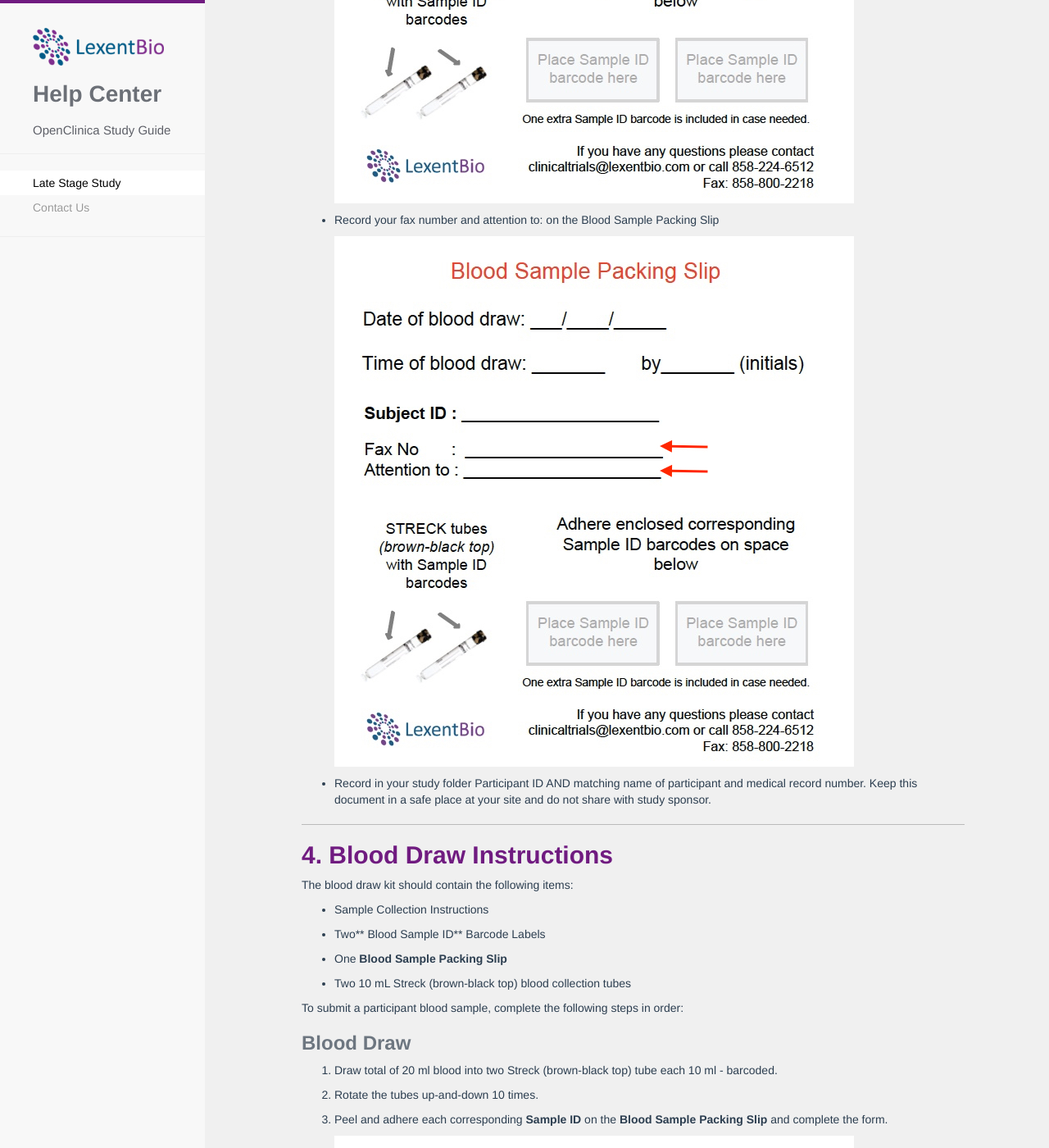
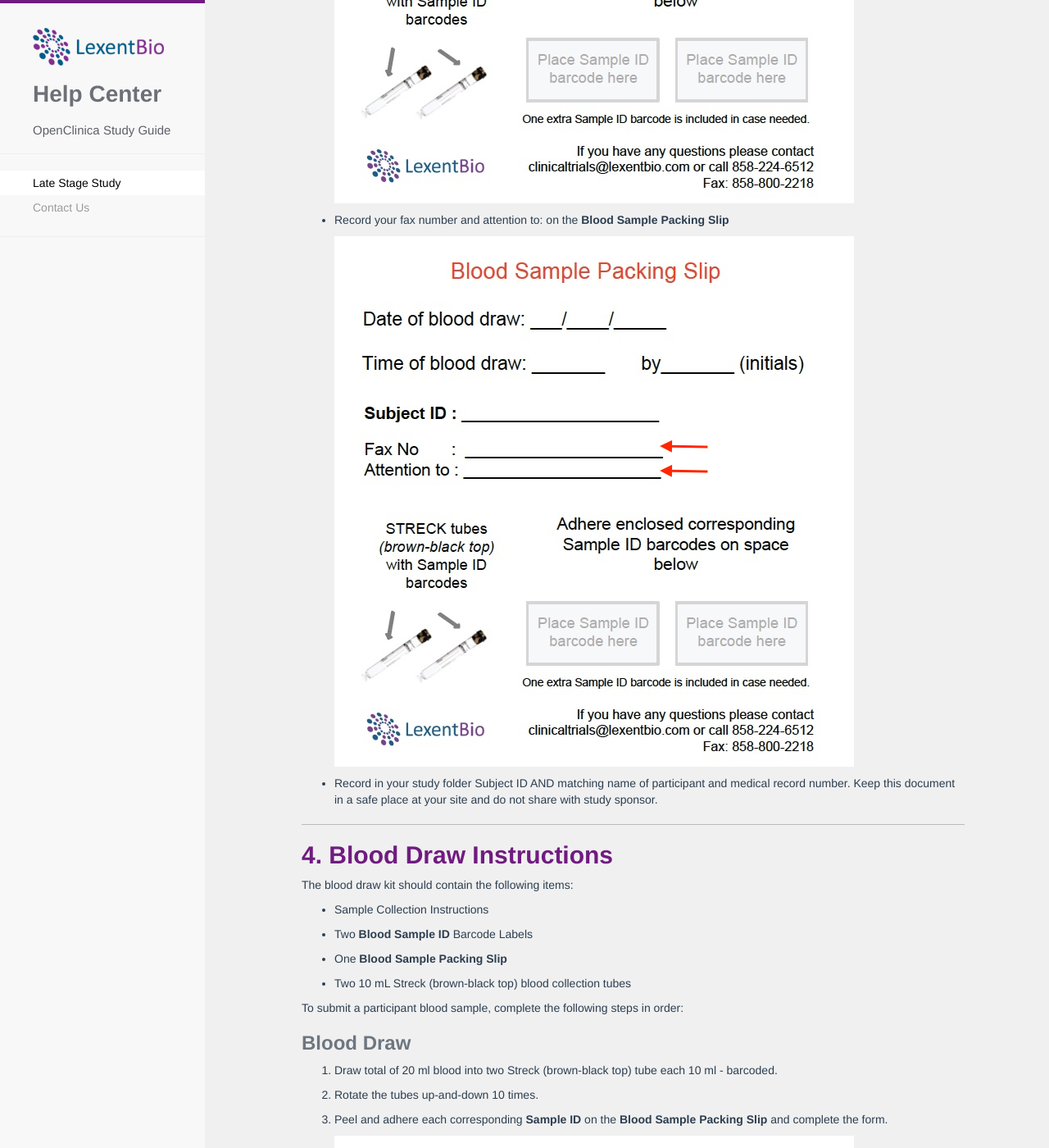
Before and after one commit to lexentbio/openclinica-docs, a Jekyll site: the page built from index.md, in a window 1280 px wide and 1400 px high, scrolled down 3502 px. Shown: the whole window at 82% size. Built offline with Jekyll 4.4.1, drawn with Linux system fonts in a browser that asks for light colours; nearby versions of some CDN libraries; some of the changed text lies outside the part shown.

```diff
--- a/_late_stage_study_steps/blood-draw-instructions.markdown
+++ b/_late_stage_study_steps/blood-draw-instructions.markdown
@@ -8,7 +8,7 @@ The blood draw kit should contain the following items:
 
 * Sample Collection Instructions
 
-* Two\*\* Blood Sample ID\*\* Barcode Labels
+* Two **Blood Sample ID** Barcode Labels
 
 * One **Blood Sample Packing Slip**
 
--- a/_late_stage_study_steps/completing-case-report-forms.markdown
+++ b/_late_stage_study_steps/completing-case-report-forms.markdown
@@ -46,7 +46,7 @@ position: 4
 
 * Choose **Schedule Event.**
 
-* Enter Study Subject ID and select event: **On Therapy Visit**, **Off Therapy Follow-up** or **End of Study **(only when participant drops out of study, is lost to follow-up or no longer alive).
+* Enter Study Subject ID and select event: **On Therapy Visit**, **Off Therapy Follow-up** or **End of Study** (only when participant drops out of study, is lost to follow-up or no longer alive).
 
 * From the **Actions** box, select the enter data icon and complete the form.
 
--- a/_late_stage_study_steps/sign-in.markdown
+++ b/_late_stage_study_steps/sign-in.markdown
@@ -12,4 +12,4 @@ position: 0
 
 * Once you sign in, you will be prompted to change your password.
 
-* If you are having difficulty signing in please contact clincialtrials@lexentbio.com or (858) 224-6512.
+* If you are having difficulty signing in please contact **clincialtrials@lexentbio.com** or (858) 224-6512.
```
Also changed, not shown: _late_stage_study_steps/enrolling-a-participant.markdown (+6 -6 lines).
